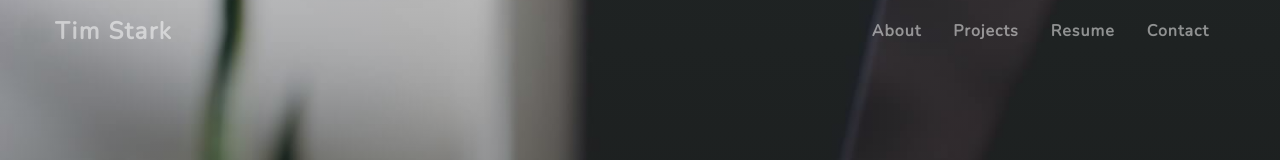
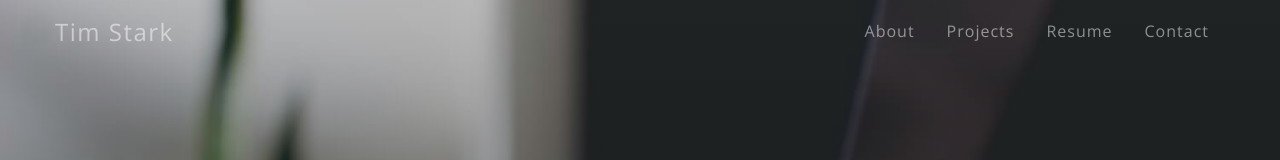
Before and after one commit to timstarkk/react-layout, a React (Create React App) app: page / in a window 1280 px wide. Shown: the top 160 px of the page. Built offline with nearby package versions, Linux system fonts and the light colour scheme.

Commit message:
change font to open sans and weight to 400

```diff
--- a/src/components/Navbar/Navbar.css
+++ b/src/components/Navbar/Navbar.css
@@ -29,7 +29,7 @@
   /* background-color: var(--mainWhite); */
 }
 .nav-links a {
-  font-family: nunito;
+  font-family: 'Open Sans';
   display: block;
   text-decoration: none;
   padding: 1rem 0;
@@ -37,7 +37,7 @@
   transition: var(--mainTransition);
   text-align: center;
   font-size: 1rem;
-  font-weight: 700;
+  font-weight: 400;
   letter-spacing: var(--mainSpacing);
 }
 .nav-links a:hover {
@@ -55,11 +55,11 @@
   align-items: center;
 }
 .logo-text {
-  font-family: nunito;
+  font-family: 'Open Sans';
   color: rgba(255,255,255,.5);
   text-decoration: none;
   font-size: 24px;
-  font-weight: 700;
+  font-weight: 400;
   letter-spacing: var(--mainSpacing);
 }
 
```
